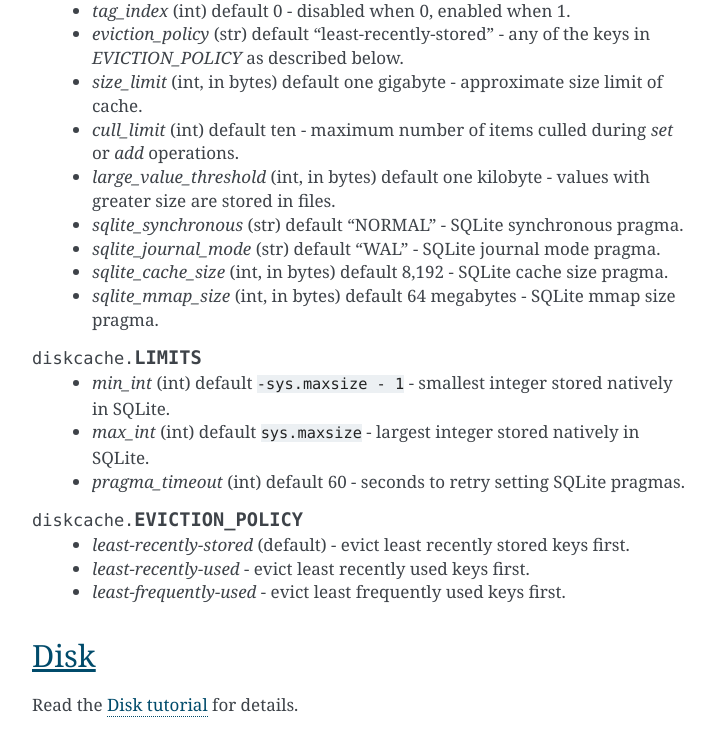
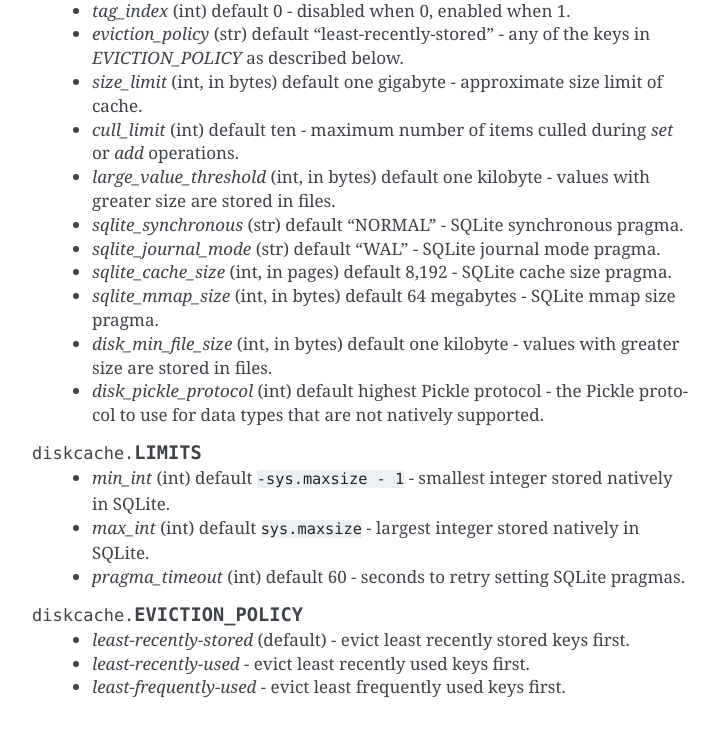
Before and after one commit to grantjenks/python-diskcache, a Sphinx documentation site: the page built from docs/api.rst, in a window 1280 px wide and 900 px high, scrolled down 1181 px, cut to the strip 0-730 px from the top of the window. Shown: the whole strip, without its empty margins (388-1103 px from the left). Built offline with Sphinx 7.4.7, drawn with Linux system fonts in a browser that asks for light colours.

Commit message:
Small docs changes: add disk_ settings to api, capitalize Pickle, and fix Disk example code

```diff
--- a/docs/api.rst
+++ b/docs/api.rst
@@ -46,15 +46,22 @@
    * `tag_index` (int) default 0 - disabled when 0, enabled when 1.
    * `eviction_policy` (str) default "least-recently-stored" - any of the keys
      in `EVICTION_POLICY` as described below.
-   * `size_limit` (int, in bytes) default one gigabyte - approximate size limit of cache.
+   * `size_limit` (int, in bytes) default one gigabyte - approximate size limit
+     of cache.
    * `cull_limit` (int) default ten - maximum number of items culled during
      `set` or `add` operations.
-   * `large_value_threshold` (int, in bytes) default one kilobyte - values with greater
-     size are stored in files.
+   * `large_value_threshold` (int, in bytes) default one kilobyte - values with
+     greater size are stored in files.
    * `sqlite_synchronous` (str) default "NORMAL" - SQLite synchronous pragma.
    * `sqlite_journal_mode` (str) default "WAL" - SQLite journal mode pragma.
-   * `sqlite_cache_size` (int, in bytes) default 8,192 - SQLite cache size pragma.
-   * `sqlite_mmap_size` (int, in bytes) default 64 megabytes - SQLite mmap size pragma.
+   * `sqlite_cache_size` (int, in pages) default 8,192 - SQLite cache size
+     pragma.
+   * `sqlite_mmap_size` (int, in bytes) default 64 megabytes - SQLite mmap size
+     pragma.
+   * `disk_min_file_size` (int, in bytes) default one kilobyte - values with
+     greater size are stored in files.
+   * `disk_pickle_protocol` (int) default highest Pickle protocol - the Pickle
+     protocol to use for data types that are not natively supported.
 
 .. data:: diskcache.LIMITS
 
```
Also changed, not shown: docs/tutorial.rst (+5 -5 lines).
